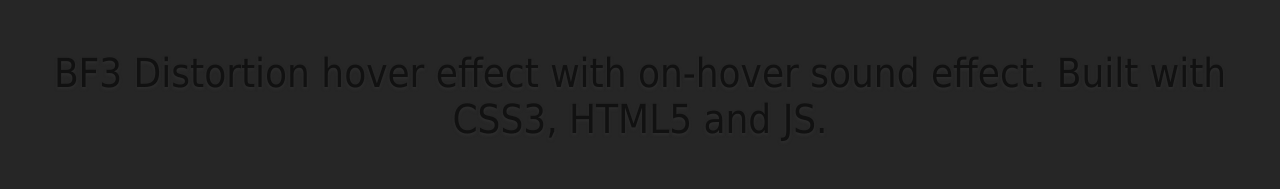
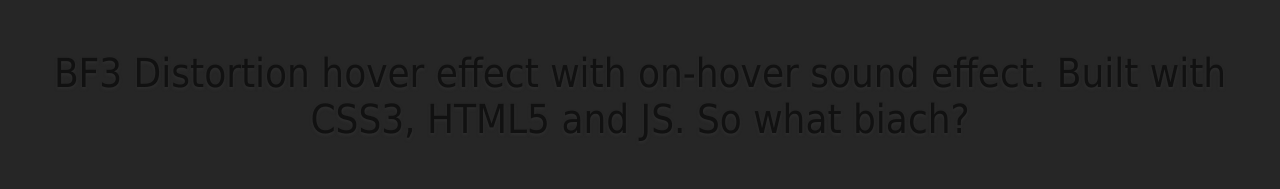
Before and after one commit to Rodrigoleon/Screen-Distortion-Effect--BF3-, a plain HTML site: page index.html in a window 1280 px wide. Shown: the top 189 px of the page. Drawn offline with nearby package versions, Linux system fonts and the light colour scheme.

Commit message:
Testing the waters.

```diff
--- a/index.html
+++ b/index.html
@@ -12,7 +12,7 @@
 <body>
 
 	<header>
-		<h1>BF3 Distortion hover effect with on-hover sound effect. Built with CSS3, HTML5 and JS.</h1>
+		<h1>BF3 Distortion hover effect with on-hover sound effect. Built with CSS3, HTML5 and JS. So what biach?</h1>
 	</header>
 
 	<div id="distort">
```
